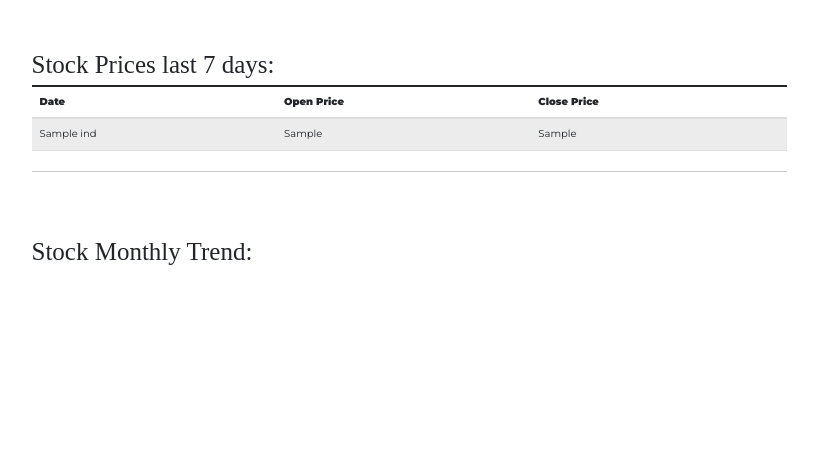
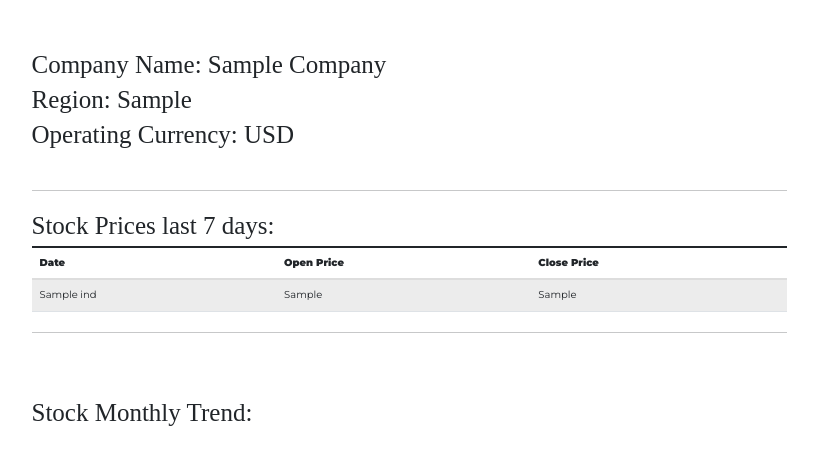
Before and after one commit to ayanbhardwaj/stock-alerts, a Flask app: template templates/stock.html in a window 1280 px wide. Shown: the top 465 px of the page, without its empty margins (231-1049 px from the left). Run offline with Flask 2, Linux system fonts and the light colour scheme; the template is opened without the code that fills it: most values are stand-ins (such as "Sample title", 1, 10 or a date in 2020); some libraries are stand-ins or nearby versions.

Commit message:
Change main

```diff
--- a/main.py
+++ b/main.py
@@ -37,24 +37,29 @@ def home():
 @app.route("/get_stock", methods=['GET'])
 def get_stock():
     company_symbol = request.args.get('company_id')
+    # company data search api
+    final_url = f"https://www.alphavantage.co/query?function=SYMBOL_SEARCH&keywords={company_symbol}&apikey={API_KEY}"
+    response_1 = requests.get(url=final_url)
+    searched_company = response_1.json()["bestMatches"][0]
+    # daily time series api
     response = requests.get(url=f"https://www.alphavantage.co/query?function=TIME_SERIES_DAILY&symbol={company_symbol}&apikey={API_KEY}")
     data = response.json()["Time Series (Daily)"]
     df_prices = pd.DataFrame.from_dict(data)
     df_days = pd.DataFrame.transpose(df_prices)
+    # monthly time series api
     response_2 = requests.get(
         url=f"https://www.alphavantage.co/query?function=TIME_SERIES_MONTHLY&symbol={company_symbol}&apikey={API_KEY}")
     data_2 = response_2.json()["Monthly Time Series"]
     df_prices_2 = pd.DataFrame.from_dict(data_2)
     df_months = pd.DataFrame.transpose(df_prices_2)
     df_months['4. close'] = pd.to_numeric(df_months['4. close'])
-    fig = px.bar(x=df_months.index[:12],  # index = category name
-                 y=df_months['4. close'][:12],
-                 labels={'y':'Price', 'x':'Month'},
-                 text_auto='.2s',
-                 title=f"{company_symbol} Monthly stock price trend")
-    fig.update_traces(textfont_size=12, textangle=0, textposition="outside", cliponaxis=False)
+    fig = px.line(x=df_months.index[:24],
+                  y=df_months['4. close'][:24],
+                  title=f"{company_symbol} Monthly stock price trend",
+                  labels={'y': 'Price', 'x': 'Month'},
+                  markers=True)
     graphJSON = json.dumps(fig, cls=plotly.utils.PlotlyJSONEncoder)
-    return render_template('stock.html', df_days=df_days, graphJSON=graphJSON)
+    return render_template('stock.html', df_days=df_days, graphJSON=graphJSON, company=searched_company)
 
 
 if __name__ == '__main__':
--- a/templates/stock.html
+++ b/templates/stock.html
@@ -22,6 +22,12 @@
 <div class="container">
   <div class="row">
     <div class="col-lg-8 col-md-10 mx-auto">
+      <div class="details">
+        <h1>Company Name: {{company["2. name"].title()}}</h1>
+        <h1>Region: {{company["4. region"].title()}}</h1>
+        <h1>Operating Currency: {{company["8. currency"]}}</h1><br>
+      </div>
+      <hr>
       <div class="table">
         <h1>Stock Prices last 7 days:</h1>
         <table class="table table-striped">
```
